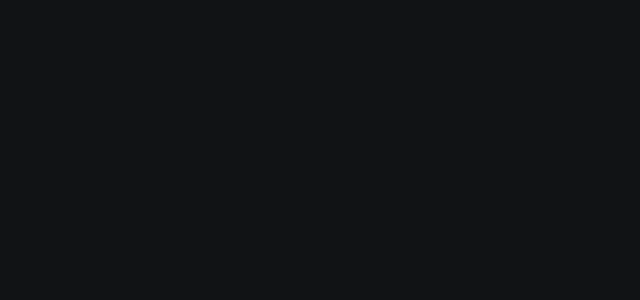
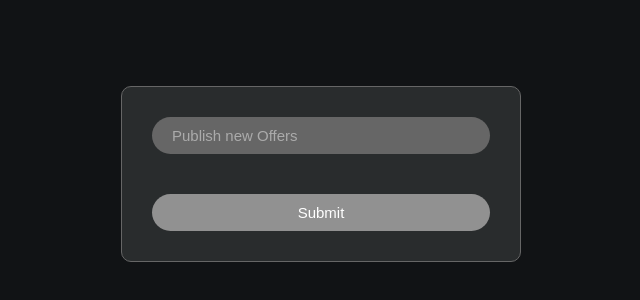
Before and after one commit to JayKania/EatStreet, a React (Create React App) app: page /admin in a window 1280 px wide. Before the commit this address had no page. Shown: the part 226-526 px from the top of the page, without its empty margins (319-959 px from the left). Built offline with nearby package versions, Linux system fonts and the light colour scheme.

Commit message:
added admin for SNS

```diff
--- /dev/null
+++ b/src/Admin/Admin.jsx
@@ -0,0 +1,78 @@
+import axios from "axios";
+import React, { useState } from "react";
+import styled from "styled-components";
+
+const Admin = () => {
+  const [input, setInput] = useState("");
+  const inputHandler = (event) => {
+    setInput(event.target.value);
+  };
+  const submitHandler = async (event) => {
+    event.preventDefault();
+    const result = await axios.post(
+      process.env.REACT_APP_API_URL + "/offers/publish",
+      {
+        message: input,
+      }
+    );
+    console.log(result.data);
+    setInput("");
+  };
+  return (
+    <StyldAdmin onSubmit={submitHandler}>
+      <input
+        type="text"
+        required
+        value={input}
+        onChange={inputHandler}
+        placeholder="Publish new Offers"
+      />
+      <button className="submit-btn" type="submit">
+        Submit
+      </button>
+    </StyldAdmin>
+  );
+};
+
+const StyldAdmin = styled.form`
+  display: flex;
+  flex-direction: column;
+  gap: 2rem;
+  width: 400px;
+  background-color: var(--dark-grey);
+  position: absolute;
+  top: 50%;
+  left: 50%;
+  transform: translate(-50%, -50%);
+  padding: 3rem;
+  border-radius: 10px;
+  min-width: 400px;
+  border: 1px solid var(--dark-grey-brown);
+  input {
+    background-color: var(--dark-grey-brown);
+    outline: none;
+    border: none;
+    padding: 1rem 2rem;
+    border-radius: 20px;
+    color: var(--white);
+    font-size: 1.5rem;
+    ::placeholder {
+      color: var(--light-grey-brown);
+    }
+  }
+  .submit-btn {
+    margin-top: 2rem;
+    background-color: rgb(145, 145, 145);
+    color: var(--white);
+    border: none;
+    outline: none;
+    padding: 1rem;
+    font-size: 1.5rem;
+    border-radius: 20px;
+    :hover {
+      cursor: pointer;
+    }
+  }
+`;
+
+export default Admin;
--- a/src/App.jsx
+++ b/src/App.jsx
@@ -5,6 +5,7 @@ import Menu from "./Home/Home";
 import Signup from "./Authentication/Signup/Signup";
 import ProtectedRoute from "./Authentication/ProtectedRoute";
 import CheckUser from "./Authentication/CheckUser";
+import Admin from "./Admin/Admin";
 
 const App = () => {
   return (
@@ -34,6 +35,7 @@ const App = () => {
             </CheckUser>
           }
         />
+        <Route path="/admin" element={<Admin />} />
       </Routes>
     </StyledApp>
   );
--- a/src/Authentication/Login/Login.jsx
+++ b/src/Authentication/Login/Login.jsx
@@ -1,5 +1,5 @@
 import axios from "axios";
-import React, { useState } from "react";
+import React, { useRef, useState } from "react";
 import { MdEmail, MdLockOutline } from "react-icons/md";
 import { Link, useNavigate } from "react-router-dom";
 import styled from "styled-components";
@@ -8,12 +8,14 @@ const Login = () => {
   const [email, setEmail] = useState("");
   const [password, setPassword] = useState("");
   const [error, setError] = useState("");
+  const adminRef = useRef(null);
 
   const navigate = useNavigate();
 
   const submitHandler = async (event) => {
     event.preventDefault();
     try {
+      if (!adminRef.current.checked) {
         const result = await axios.post(
           process.env.REACT_APP_API_URL + "/login",
           {
@@ -25,6 +27,20 @@ const Login = () => {
         if (result.status === 200) {
           window.localStorage.setItem("email", email);
           navigate("/home");
+        }
+      } else {
+        const result = await axios.post(
+          process.env.REACT_APP_API_URL + "/admin/login",
+          {
+            email,
+            password,
+          }
+        );
+        console.log(result);
+        if (result.status === 200) {
+          window.localStorage.setItem("email", email);
+          navigate("/admin");
+        }
       }
     } catch (err) {
       setError(err.response.data.message);
@@ -76,6 +92,10 @@ const Login = () => {
               onChange={inputHandler}
             />
           </div>
+        </div>
+        <div className="admin-login-wrapper">
+          <input type="checkbox" name="admin" id="admin" ref={adminRef} />
+          <span>Admin Login</span>
         </div>
         <div className="signup-link-wrapper">
           <span>Create a new account.</span>
@@ -141,6 +161,16 @@ const StyledLogin = styled.form`
       }
     }
   }
+
+  .admin-login-wrapper {
+    display: flex;
+    align-items: center;
+    gap: 1rem;
+    font-size: 1.2rem;
+    input {
+      accent-color: var(--dark-grey-brown);
+    }
+  }
   .signup-link-wrapper {
     color: var(--light-grey-brown);
     display: flex;
```
Also changed, not shown: 1 other file (tests, documents, lock files or other folders). Lines whose indentation alone changed are shown as unchanged.
